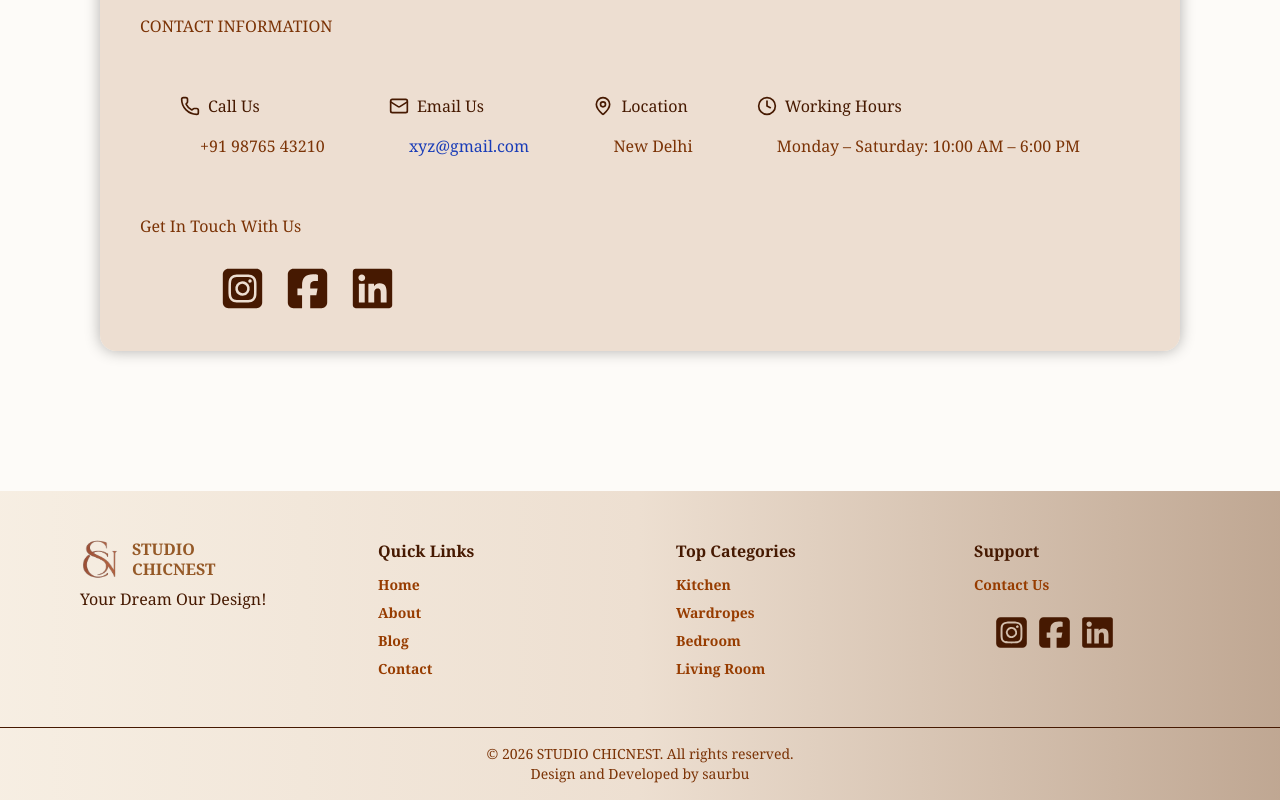
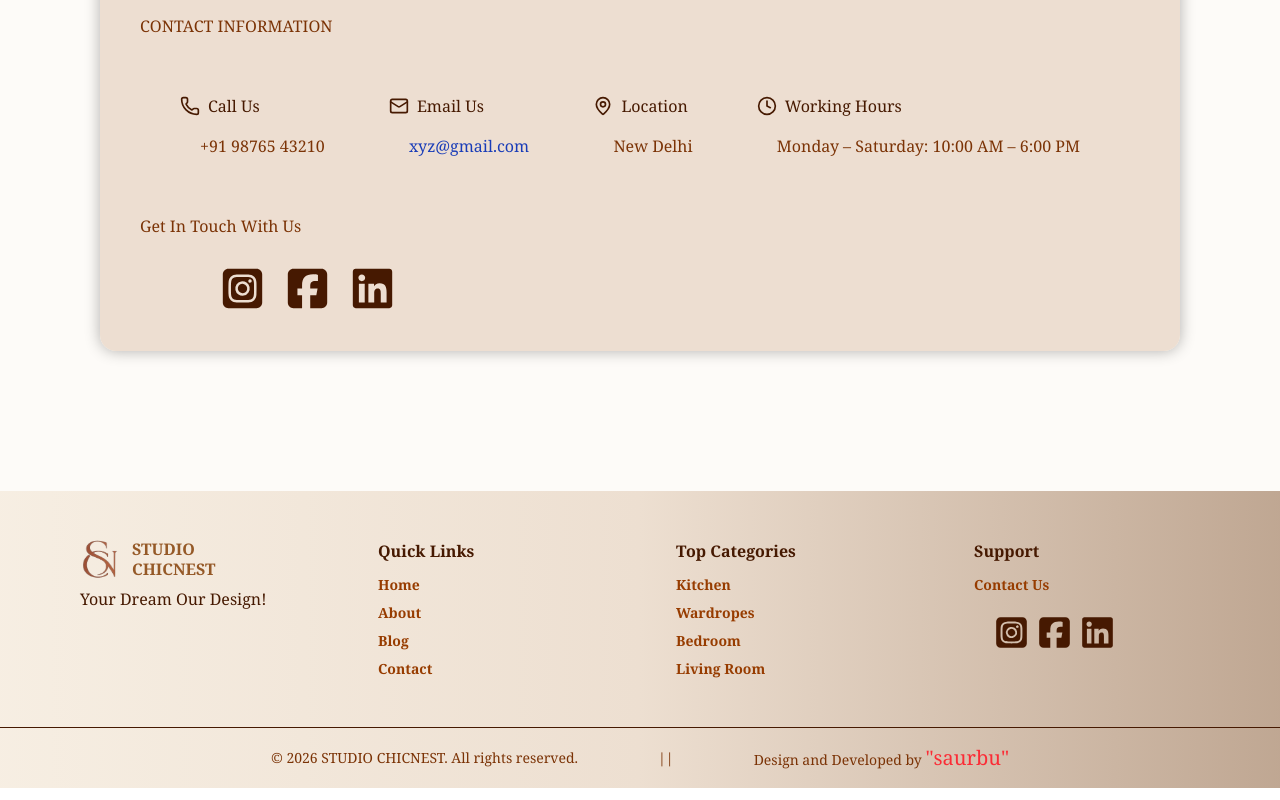
Before and after one commit to saurbu/Studio-Chicnest, a React (Vite) app: page / in a window 1280 px wide. Shown: the part 4894-5694 px from the top of the page. Built offline with nearby package versions, Linux system fonts and the light colour scheme.

Commit message:
completed

```diff
--- a/src/components/Footer.jsx
+++ b/src/components/Footer.jsx
@@ -69,10 +69,13 @@ const Footer = () => {
 
       </div>
 
-      <div className="border-t border-amber-950 py-4 text-center text-amber-900 text-sm">
+      <div className="border-t flex justify-center gap-20 border-amber-950 items-center py-4 text-center text-amber-900 text-sm">
         © {new Date().getFullYear()} STUDIO CHICNEST. All rights reserved.
-
-        <p>Design and Developed by <a href="">saurbu</a></p>
+        <p>||</p>
+        <p>Design and Developed by <a href="https://saurbu.vercel.app/"
+        className="text-red-500 text-xl"
+        target="_blank"
+        >"saurbu"</a></p>
       </div>
 
     </footer>
```
